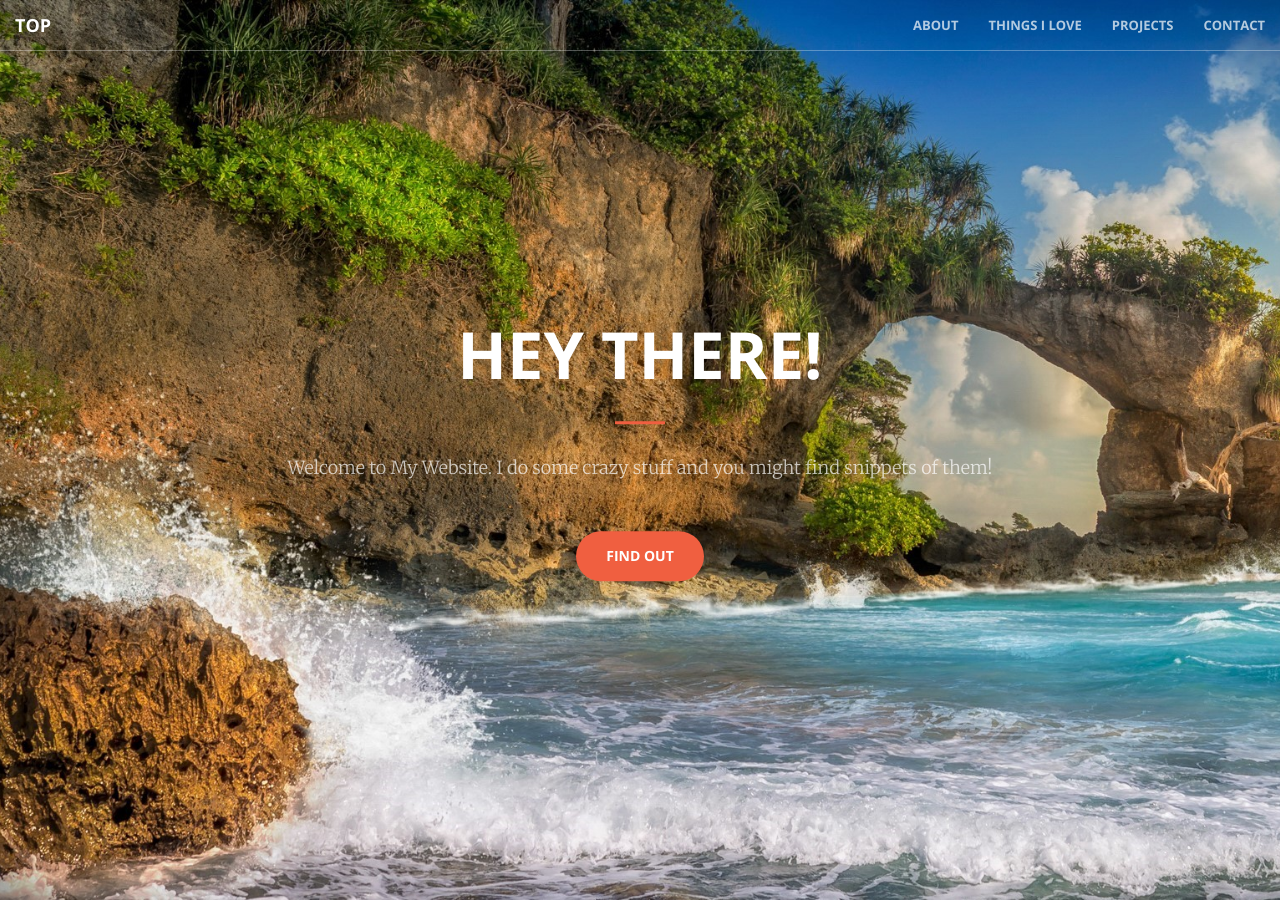
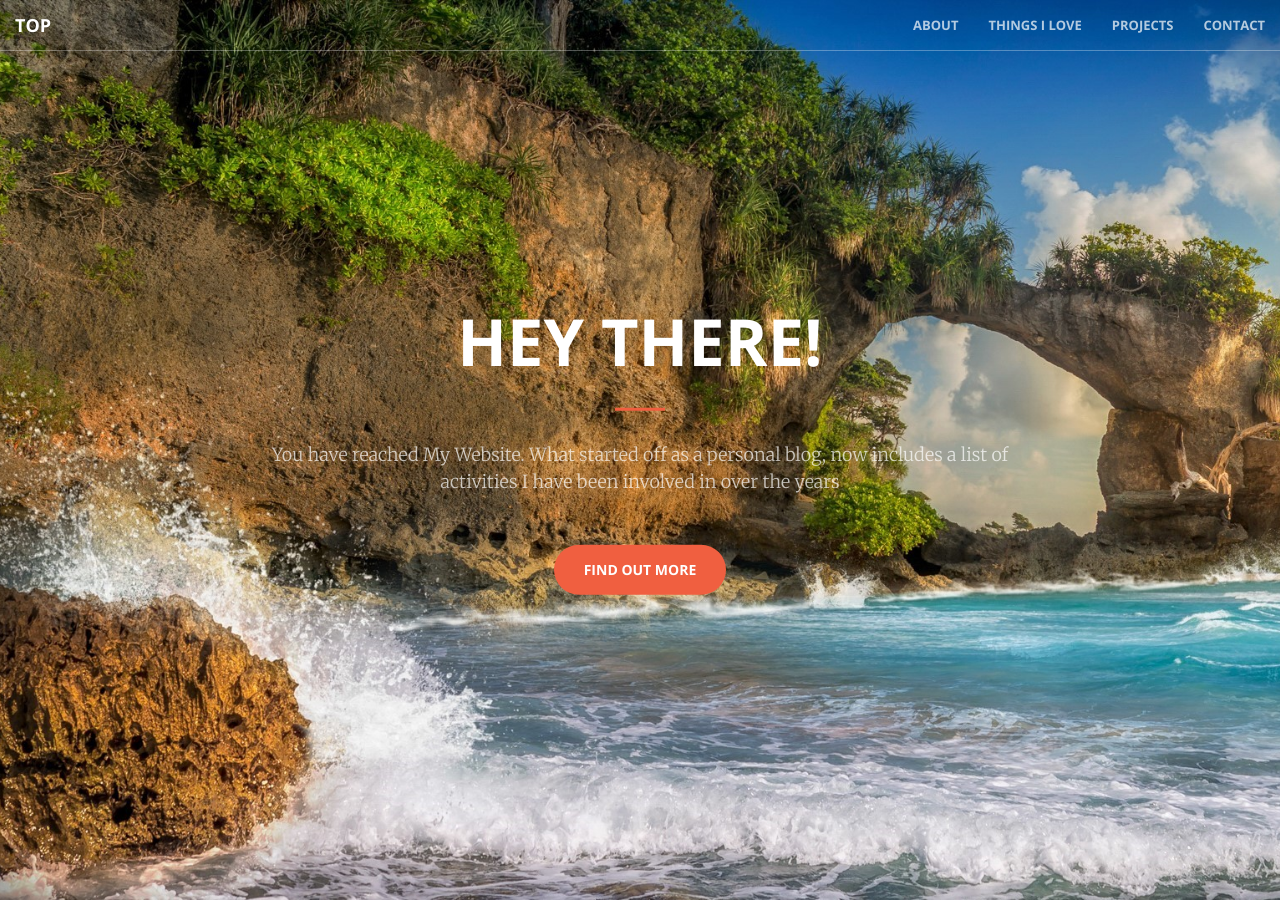
Before and after one commit to aravindbharathi/aravindbharathi.github.io, a Jekyll site: the page built from index.html, in a window 1280 px wide and 900 px high. Built offline with Jekyll 4.4.1, drawn with Linux system fonts in a browser that asks for light colours.

Commit message:
Update header.html

```diff
--- a/_includes/header.html
+++ b/_includes/header.html
@@ -3,8 +3,8 @@
         <div class="header-content-inner">
             <h1>Hey There!</h1>
             <hr>
-            <p>Welcome to My Website. I do some crazy stuff and you might find snippets of them!</p>
-            <a href="#about" class="btn btn-primary btn-xl page-scroll">Find Out</a>
+            <p>You have reached My Website. What started off as a personal blog, now includes a list of activities I have been involved in over the years</p>
+            <a href="#about" class="btn btn-primary btn-xl page-scroll">Find Out More</a>
         </div>
     </div>
 </header>
```
